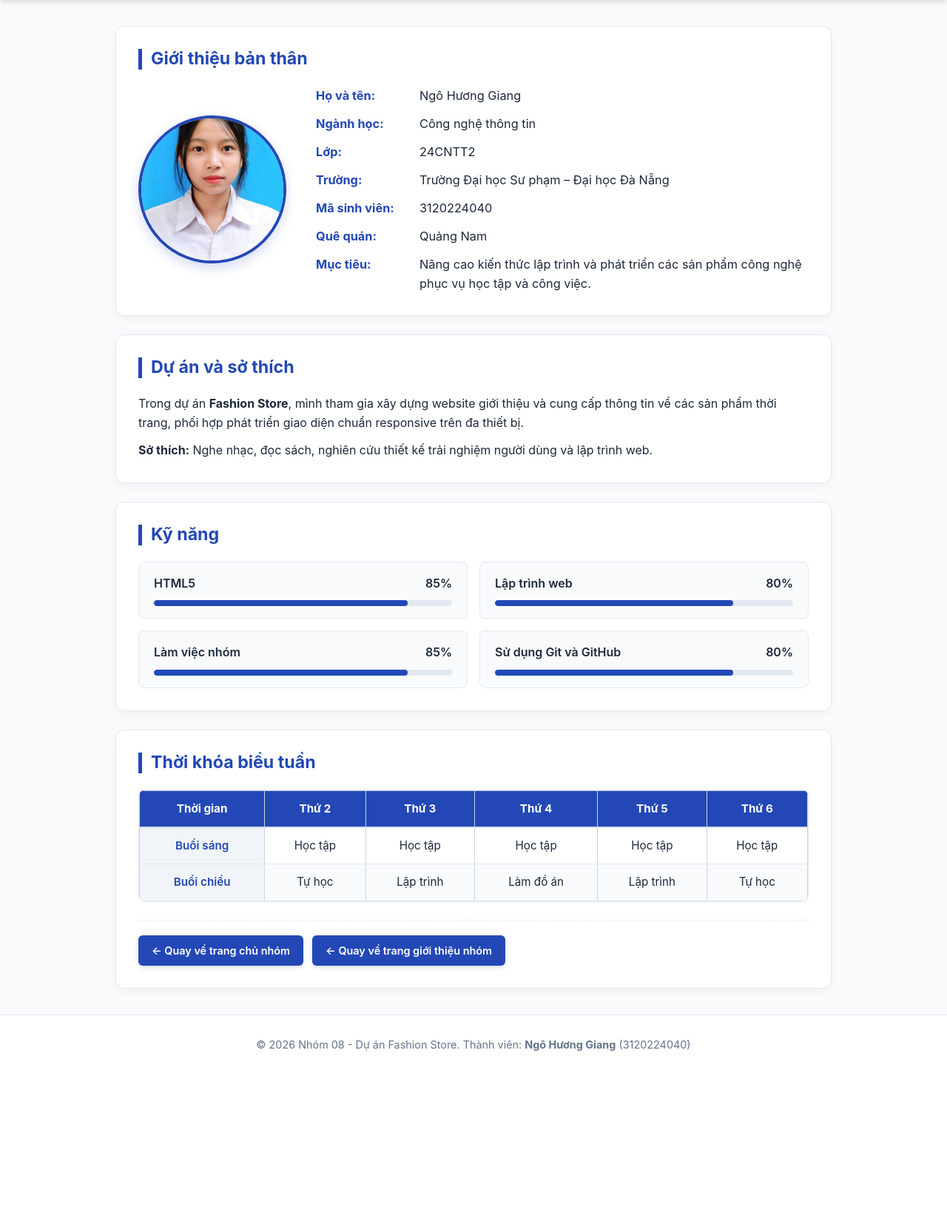
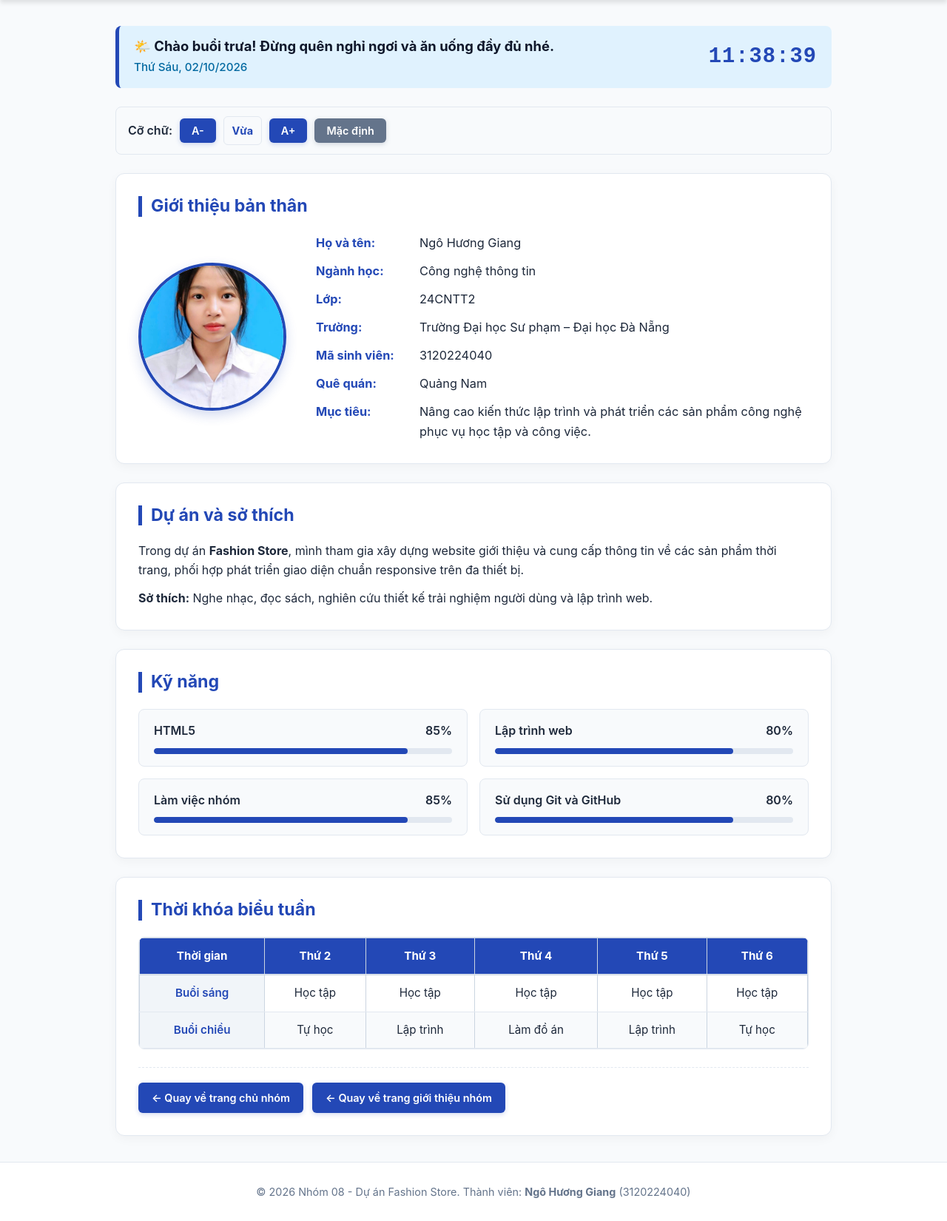
Before and after one commit to phoutsana/ltweb-doan-nhom08, a PHP site: page /thanhvien/3120224040_giang/gioithieu.html in a window 1280 px wide. Shown: the part 249-1899 px from the top of the page at 74% size. Before the commit the page ends 1669 px from the top, so only its background shows below. Run offline with PHP 8.4, Linux system fonts and the light colour scheme.

Commit message:
feat(personal): them tuong tac tang giam co chu va loi chao thoi gian thuc cho Giang (3120224040)

```diff
--- a/thanhvien/3120224040_giang/gioithieu.html
+++ b/thanhvien/3120224040_giang/gioithieu.html
@@ -33,9 +33,33 @@
   <!-- Khung nội dung chính -->
   <main class="content-wrapper">
 
-    <!-- MỤC 1: GIỚI THIỆU BẢN THÂN (FLEXBOX + ẢNH CO GIÃN THEO KHUNG) -->
+    <!-- ==========================================================================
+         TÍNH NĂNG CÁ NHÂN: LỜI CHÀO THỜI GIAN THỰC & BỘ ĐIỀU CHỈNH CỠ CHỮ
+         ========================================================================== -->
+
+    <!-- 1. HỘP LỜI CHÀO THỜI GIAN THỰC -->
+    <div class="greeting-box" aria-label="Lời chào thời gian thực">
+      <div class="greeting-info">
+        <p id="realtime-greeting" class="greeting-text">Đang tải lời chào...</p>
+        <p id="realtime-date" class="greeting-date"></p>
+      </div>
+      <div id="realtime-clock" class="greeting-time">00:00:00</div>
+    </div>
+
+    <!-- 2. BỘ ĐIỀU CHỈNH CỠ CHỮ TOÀN TRANG -->
+    <div class="font-control-group" aria-label="Bộ điều chỉnh cỡ chữ toàn trang">
+      <span class="font-control-title">Cỡ chữ:</span>
+      <button type="button" id="decrease-font" class="action-btn-small" title="Thu nhỏ cỡ chữ">A-</button>
+      <span id="font-size-label" class="font-size-label">Vừa</span>
+      <button type="button" id="increase-font" class="action-btn-small" title="Phóng to cỡ chữ">A+</button>
+      <button type="button" id="reset-font" class="action-btn-small btn-secondary" title="Đặt lại cỡ chữ mặc định">Mặc định</button>
+    </div>
+
+    <!-- ==========================================================================
+         MỤC 1: GIỚI THIỆU BẢN THÂN (FLEXBOX + ẢNH CO GIÃN THEO KHUNG)
+         ========================================================================== -->
     <section id="gioi-thieu" class="info-card">
-      <h2 class="card-title">Giới thiệu bản thân</h2>
+<h2 class="card-title">Giới thiệu bản thân</h2>
 
       <div class="intro-flex">
         <div class="avatar-container">
@@ -58,7 +82,9 @@
       </div>
     </section>
 
-    <!-- MỤC 2: DỰ ÁN VÀ SỞ THÍCH -->
+    <!-- ==========================================================================
+         MỤC 2: DỰ ÁN VÀ SỞ THÍCH
+         ========================================================================== -->
     <section id="so-thich" class="info-card">
       <h2 class="card-title">Dự án và sở thích</h2>
       <div class="card-body-text">
@@ -71,7 +97,9 @@
       </div>
     </section>
 
-    <!-- MỤC 3: KỸ NĂNG (BỐ CỤC BẰNG CSS GRID) -->
+    <!-- ==========================================================================
+         MỤC 3: KỸ NĂNG (BỐ CỤC BẰNG CSS GRID)
+         ========================================================================== -->
     <section id="ky-nang" class="info-card">
       <h2 class="card-title">Kỹ năng</h2>
       <div class="skills-grid">
@@ -88,7 +116,7 @@
             <span>Lập trình web</span>
             <span>80%</span>
           </div>
-          <div class="skill-bar"><div class="skill-progress" style="width: 80%;"></div></div>
+<div class="skill-bar"><div class="skill-progress" style="width: 80%;"></div></div>
         </div>
 
         <div class="skill-item">
@@ -109,7 +137,9 @@
       </div>
     </section>
 
-    <!-- MỤC 4: THỜI KHÓA BIỂU (CUỘN NGANG ĐỘC LẬP TRÊN MOBILE) VÀ 2 NÚT ĐIỀU HƯỚNG -->
+    <!-- ==========================================================================
+         MỤC 4: THỜI KHÓA BIỂU (CUỘN NGANG ĐỘC LẬP TRÊN MOBILE) VÀ NÚT QUAY LẠI
+         ========================================================================== -->
     <section id="thoi-khoa-bieu" class="info-card">
       <h2 class="card-title">Thời khóa biểu tuần</h2>
       <p class="scroll-note">*(Trên điện thoại: cuộn hoặc vuốt ngang bảng để xem đầy đủ thông tin)*</p>
@@ -160,8 +190,10 @@
 
   <!-- Chân trang -->
   <footer class="page-footer">
-    <p>&copy; 2026 Nhóm 08 - Dự án Fashion Store. Thành viên: <strong>Ngô Hương Giang</strong> (3120224040)</p>
+<p>&copy; 2026 Nhóm 08 - Dự án Fashion Store. Thành viên: <strong>Ngô Hương Giang</strong> (3120224040)</p>
   </footer>
 
+  <!-- Liên kết JavaScript tương tác cá nhân -->
+  <script src="js/canhan.js"></script>
 </body>
 </html>
--- a/thanhvien/3120224040_giang/style-canhan.css
+++ b/thanhvien/3120224040_giang/style-canhan.css
@@ -385,3 +385,275 @@ button:focus-visible,
     display: none; /* Ẩn dòng nhắc cuộn trên máy tính */
   }
 }
+/* ==========================================================================
+   12. TÍNH NĂNG CÁ NHÂN: ĐIỀU CHỈNH CỠ CHỮ & LỜI CHÀO THỜI GIAN THỰC
+   (Thay thế toàn bộ phần 12 cũ - xóa body.font-small / body.font-large)
+   Cỡ chữ được canhan.js đổi ở thẻ <html>, nên mọi giá trị rem phía trên
+   sẽ co giãn theo tự động.
+   ========================================================================== */
+
+/* --- Lời chào động --- */
+.greeting-box {
+  background-color: #e0f2fe;
+  border-left: 5px solid var(--primary-blue);
+  color: #0369a1;
+  padding: 16px 20px;
+  border-radius: 8px;
+  margin-bottom: 25px;
+  display: flex;
+  flex-direction: column;
+  gap: 4px;
+}
+
+.greeting-text {
+  font-size: 1.15rem;
+  font-weight: 700;
+  line-height: 1.3;
+}
+
+.greeting-date {
+  font-size: 0.95rem;
+  font-weight: 500;
+  text-transform: capitalize;
+}
+
+.greeting-time {
+  font-size: 1.8rem;
+  font-weight: 700;
+  font-family: "Courier New", Consolas, monospace;
+  color: var(--primary-blue);
+  letter-spacing: 1px;
+}
+
+/* --- Bộ điều chỉnh cỡ chữ --- */
+.font-control-group {
+  display: flex;
+  flex-wrap: wrap;
+  align-items: center;
+  gap: 10px;
+}
+
+.font-control-title {
+  font-weight: 600;
+  color: var(--text-dark);
+}
+
+.font-size-label {
+  min-width: 52px;
+  text-align: center;
+  font-weight: 700;
+  color: var(--primary-blue);
+  background-color: var(--page-bg);
+  border: 1px solid var(--border-light);
+  border-radius: 6px;
+  padding: 7px 10px;
+  font-size: 0.9rem;
+}
+
+/* Nút dùng lại style .action-btn-small, bổ sung cho thẻ <button> */
+button.action-btn-small {
+  border: none;
+  cursor: pointer;
+  font-family: inherit;
+}
+
+button.action-btn-small:disabled {
+  opacity: 0.45;
+  cursor: not-allowed;
+  transform: none;
+  box-shadow: none;
+}
+
+/* Nút Reset màu xám để phân biệt */
+.btn-secondary {
+  background-color: #64748b;
+  box-shadow: 0 2px 6px rgba(100, 116, 139, 0.25);
+}
+
+.btn-secondary:hover,
+.btn-secondary:focus-visible {
+  background-color: #475569;
+}
+
+@media (min-width: 768px) {
+  .greeting-box {
+    flex-direction: row;
+    align-items: center;
+    justify-content: space-between;
+    gap: 20px;
+  }
+}
+flex-direction: row;
+    text-align: left;
+    gap: 40px;
+  }
+
+  .details-list p {
+    flex-direction: row;
+    gap: 0;
+  }
+
+  .details-list .label {
+    min-width: 140px;
+    flex-shrink: 0;
+  }
+
+  .bottom-actions {
+    flex-direction: row;
+  }
+
+  .action-btn-small {
+    width: auto;
+  }
+
+  .scroll-note {
+    display: none; /* Ẩn dòng nhắc cuộn trên máy tính */
+  }
+}
+
+/* ==========================================================================
+   11. CÁC MỨC CỠ CHỮ TOÀN TRANG (ĂN KHỚP VỚI CANHAN.JS TRÊN THẺ <html>)
+   canhan.js thêm/xóa class trên document.documentElement (thẻ <html>).
+   Khi font-size ở <html> thay đổi, toàn bộ các đơn vị rem trên trang
+   sẽ tự động phóng to/thu nhỏ đồng bộ.
+   ========================================================================== */
+
+/* Mức Nhỏ: ~14px */
+html.font-small {
+  font-size: 87.5%;
+}
+
+/* Mức Vừa (Mặc định): ~16px (100%) */
+
+/* Mức Lớn: ~18px */
+html.font-large {
+  font-size: 112.5%;
+}
+
+/* Mức Rất lớn: ~20px */
+html.font-xlarge {
+  font-size: 125%;
+}
+
+/* ==========================================================================
+   12. TÍNH NĂNG CÁ NHÂN: ĐIỀU CHỈNH CỠ CHỮ & LỜI CHÀO THỜI GIAN THỰC
+   ========================================================================== */
+
+/* --- Lời chào động --- */
+.greeting-box {
+  background-color: #e0f2fe;
+  border-left: 5px solid var(--primary-blue, #1e3a8a);
+  color: #0369a1;
+  padding: 16px 20px;
+  border-radius: 8px;
+  margin-bottom: 25px;
+  display: flex;
+  flex-direction: column;
+  gap: 12px;
+}
+
+.greeting-info {
+  display: flex;
+  flex-direction: column;
+  gap: 4px;
+}
+
+.greeting-text {
+  font-size: 1.15rem;
+  font-weight: 700;
+  line-height: 1.3;
+  margin: 0;
+  color: #0f172a;
+}
+
+.greeting-date {
+  font-size: 0.95rem;
+  font-weight: 500;
+  text-transform: capitalize;
+  margin: 0;
+  color: #0369a1;
+}
+
+.greeting-time {
+  font-size: 1.8rem;
+  font-weight: 700;
+  font-family: "Courier New", Consolas, monospace;
+  color: var(--primary-blue, #1e3a8a);
+  letter-spacing: 1px;
+}
+
+/* --- Bộ điều chỉnh cỡ chữ --- */
+.font-control-group {
+  display: flex;
+  flex-wrap: wrap;
+  align-items: center;
+  gap: 10px;
+  margin-bottom: 25px;
+  padding: 12px 16px;
+  background-color: #f8fafc;
+  border: 1px solid var(--border-light, #e2e8f0);
+  border-radius: 8px;
+}
+
+.font-control-title {
+  font-weight: 600;
+  color: var(--text-dark, #1e293b);
+}
+
+.font-size-label {
+  min-width: 52px;
+  text-align: center;
+  font-weight: 700;
+  color: var(--primary-blue, #1e3a8a);
+  background-color: var(--page-bg, #ffffff);
+  border: 1px solid var(--border-light, #cbd5e1);
+  border-radius: 6px;
+  padding: 7px 10px;
+  font-size: 0.9rem;
+}
+
+/* Nút dùng lại style .action-btn-small, bổ sung cho thẻ <button> */
+button.action-btn-small {
+  border: none;
+  cursor: pointer;
+  font-family: inherit;
+  font-size: 0.9rem;
+  font-weight: 600;
+  padding: 8px 16px;
+  border-radius: 6px;
+color: #ffffff;
+  background-color: var(--primary-blue, #1e3a8a);
+  transition: all 0.2s ease;
+}
+
+button.action-btn-small:hover:not(:disabled) {
+  opacity: 0.9;
+  transform: translateY(-1px);
+}
+
+button.action-btn-small:disabled {
+  opacity: 0.45;
+  cursor: not-allowed;
+  transform: none;
+  box-shadow: none;
+}
+
+/* Nút Reset màu xám để phân biệt */
+.btn-secondary {
+  background-color: #64748b !important;
+  box-shadow: 0 2px 6px rgba(100, 116, 139, 0.25);
+}
+
+.btn-secondary:hover:not(:disabled),
+.btn-secondary:focus-visible {
+  background-color: #475569 !important;
+}
+
+@media (min-width: 768px) {
+  .greeting-box {
+    flex-direction: row;
+    align-items: center;
+    justify-content: space-between;
+    gap: 20px;
+  }
+}
```
Also changed, not shown: thanhvien/3120224040_giang/js/canhan.js (added, +128 -0 lines).
